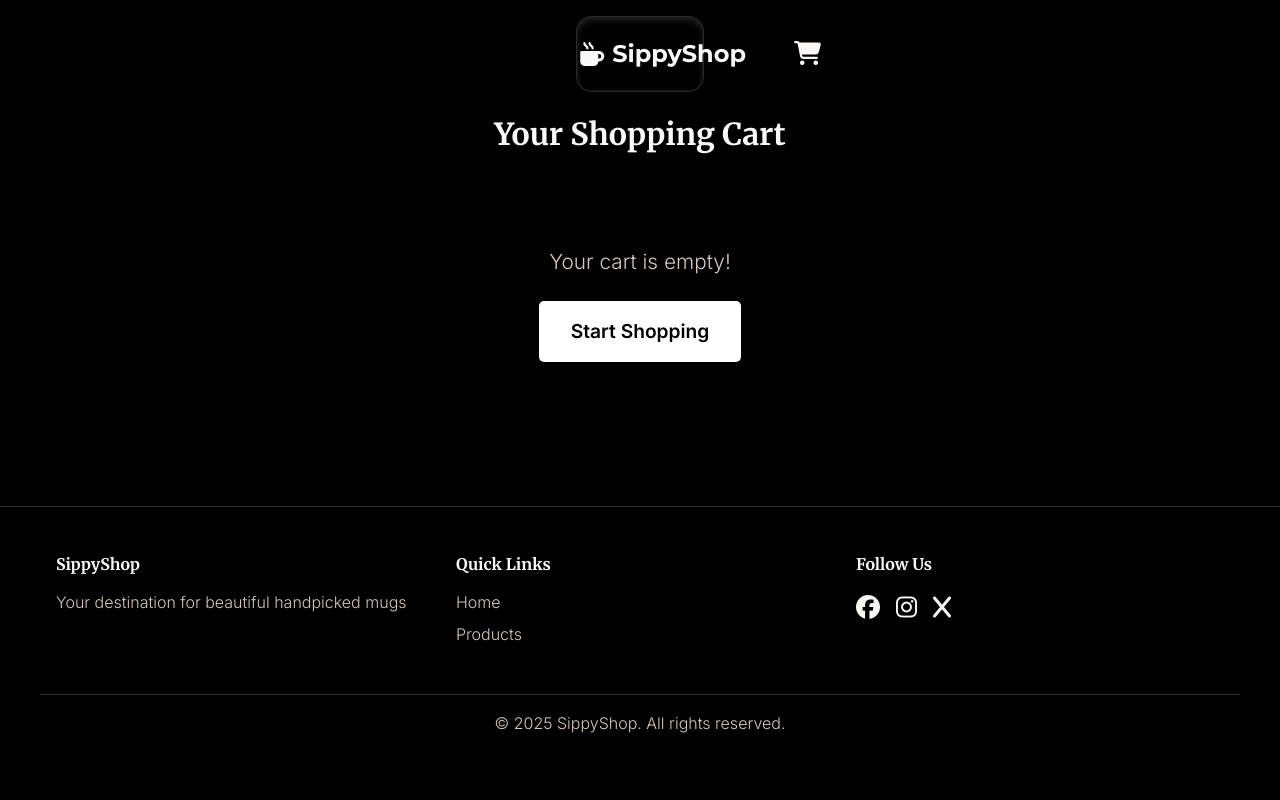
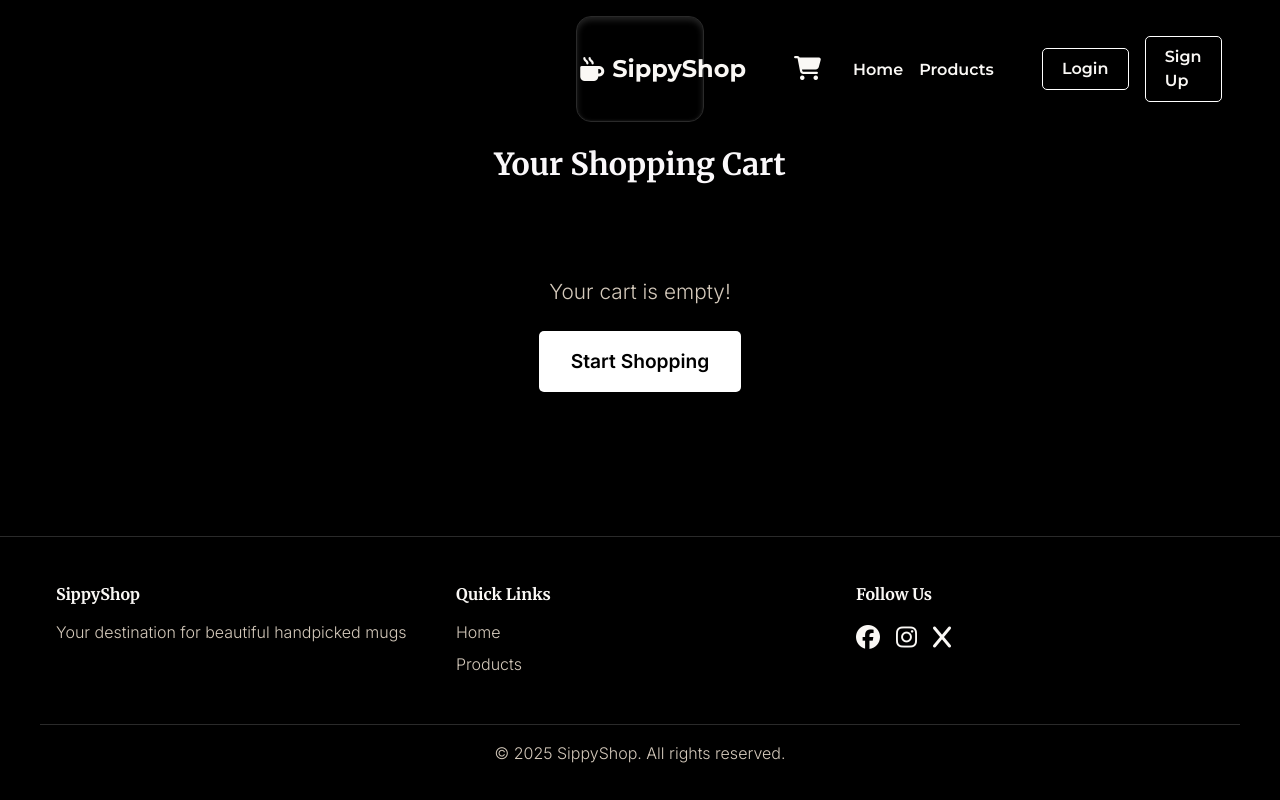
Before and after one commit to ayush87504/sippyshop, a Django app: page /cart/ in a window 1280 px wide. Run offline with Django 4.2, Linux system fonts and the light colour scheme; some libraries are stand-ins or nearby versions.

Commit message:
fixed problem that accured to desktop size view in navbar, but now its fixed

```diff
--- a/products/static/css/base.css
+++ b/products/static/css/base.css
@@ -31,9 +31,18 @@ h1, h2, h3, h4, h5, h6 {
         0 3px 6px rgba(255, 255, 255, 0.15) inset,
         0 -1px 2px rgba(255, 255, 255, 0.05) inset;
 
+}
 
+.nav-right {
+    display: flex;
+}
 
+.nav-menu {
+    display: flex;
+    align-items: center;
+    gap: 2rem;
 }
+
 .nav-container {
     max-width: 1000px;
     margin: 0 auto;
@@ -58,7 +67,7 @@ h1, h2, h3, h4, h5, h6 {
 .nav-links {
     display: flex;
     list-style: none;
-    gap: 2.5rem;
+    gap: 1rem;
     margin: 0rem;
     padding: 0;
 
@@ -109,7 +118,7 @@ h1, h2, h3, h4, h5, h6 {
     display: flex;
     gap: 1rem;
     align-items: center;
-    margin-left: 4rem;
+    margin-left: 0;
 }
 .auth-btn {
     padding: 0.5rem 1.2rem;
@@ -523,12 +532,14 @@ h1, h2, h3, h4, h5, h6 {
     align-items: center;
     justify-content: center;
 }
+
 /* send it button */
 .send-it-link {
     background-color: #000;
     color: #faf8f5;
     border: 1px solid #faf8f5;
 }
+
 .send-it-link:hover {
     background: #faf8f5;
     transition: all 0.3s;
@@ -556,34 +567,43 @@ h1, h2, h3, h4, h5, h6 {
     margin: 3px 0;
     transition: 0.3s;
 }
+.nav-menu .cart-icon {
+    display: none;
+}
+
 /*==================== MOBILE 768px ============================*/
-/* Mobile Styles */
 @media (max-width: 768px) {
+
     .hamburger {
         display: flex;
         flex-direction: column;
     }
+
     .navbar {
         margin: 0;
         border-radius: 0;
         width: 100%;
         padding: 0.6rem 1rem;
     }
-    .nav-right {
+
+     .nav-right {
         margin-left: auto;
         display: flex !important;
         align-items: center !important;
         gap: 0.5rem;
     }
+
     .nav-right .cart-icon {
         display: inline-block;
         transform: translateY(9px);
     }
+
     /* Hide cart link that is inside mobile hamburger menu */
+
     .nav-menu .cart-icon {
         display: none !important;
     }
-    }
+
     .scroll-top-btn {
         right: 15px;
         bottom: 20px;
@@ -607,6 +627,7 @@ h1, h2, h3, h4, h5, h6 {
         gap: 0.6rem;
         display: flex;
     }
+
     .toast-container {
         position: fixed !important;
         top: 70px !important;
@@ -626,6 +647,7 @@ h1, h2, h3, h4, h5, h6 {
         gap: 0.2rem;
         width: 100%;
     }
+
     .nav-links a {
         font-size: 1.05rem;
         padding: 0.4rem 0;
@@ -645,24 +667,30 @@ h1, h2, h3, h4, h5, h6 {
         align-items: center;
         margin-left: 0;
     }
+
     .cart-icon {
         margin-bottom: 1rem;
     }
+
     /* HERO SECTION MAKE IT WORK */
+
     .hero-section {
         height: 70vh;
         padding: 4rem 1rem 2rem;
     }
+
     .hero-content h1 {
         font-size: 2rem;
         line-height: 1.1;
     }
+
     .hero-content p {
         font-size: 0.95rem;
         max-width: 320px;
     }
 
     /* hamburger animation */
+
     .hamburger.active span:nth-child(1) {
         transform: rotate(-45deg) translate(-5px, 6px);
     }
@@ -674,12 +702,15 @@ h1, h2, h3, h4, h5, h6 {
     .hamburger.active span:nth-child(3) {
         transform: rotate(45deg) translate(-5px, -6px);
     }
+
     /* remove transition and transform in phone and add click feeling instead */
+
     .btn:active,
     .sippy-btn:active,
     .btn-hero:active {
         transform: scale(0.98);
     }
+
     .btn:hover {
         transform: none;
     }
--- a/products/templates/base.html
+++ b/products/templates/base.html
@@ -23,12 +23,14 @@
        {% block extra_css %}{% endblock %}
 </head>
 <body>
+
     <!-- navigation bar -->
      <nav class="navbar">
       <div class="nav-container">
         <a href="/" class="logo">
           <i class="fas fa-mug-hot"></i> SippyShop
         </a>
+
         <!-- put checkout ikon in mobile navbar -->
          <div class="nav-right">
           <a href="{% url 'view_cart' %}" class="cart-icon">
@@ -45,22 +47,23 @@
           <span></span>
           <span></span>
          </button>
+         </div>
 
          <div class="nav-menu" id="navMenu">
         <ul class="nav-links">
           <li><a href="/">Home</a></li>
           <li><a href="{% url 'product_list' %}">Products</a></li>
-        </ul>
-
-        <div class="auth-buttons">
-          <!-- cart icon -->
-           <a href="{% url 'view_cart' %}" class="cart-icon">
+         <li>
+          <a href="{% url 'view_cart' %}" class="cart-icon">
             <i class="fas fa-shopping-cart"></i>
             {% if request.session.cart %}
             <span class="cart-count">{{ request.session.cart|length }}</span>
             {% endif %}
-           </a>
+          </a>
+        </li>
+        </ul>
 
+        <div class="auth-buttons">
           {% if user.is_authenticated %}
           <span class="nav-user">Hello, {{ user.username }}</span>
           <a href="{% url 'account_logout' %}" class="auth-btn logout-btn">Logout</a>
```
